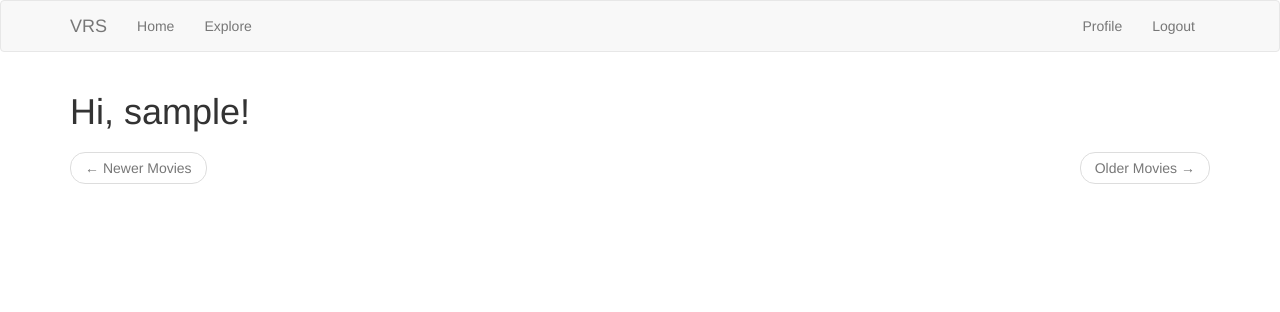
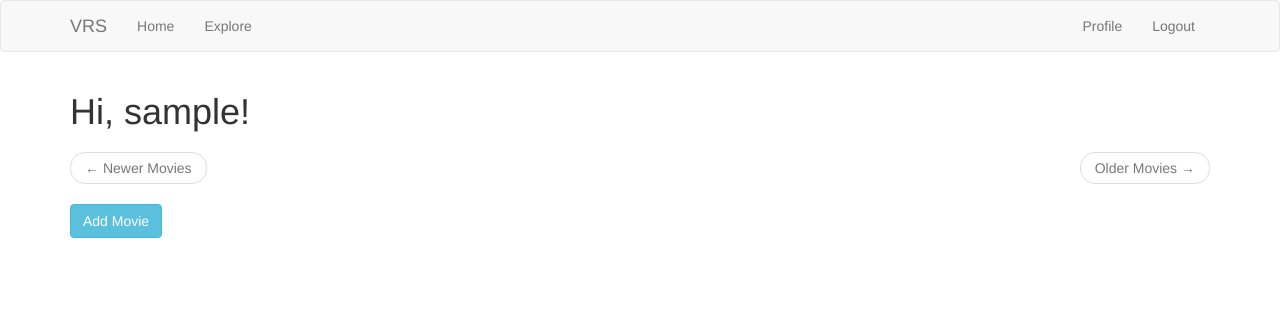
Before and after one commit to rohit-ranjan-tfj/VRS, a Flask app: page /explore in a window 1280 px wide. Shown: the top 312 px of the page. Run offline with Flask 2, Linux system fonts and the light colour scheme; the visitor is signed in with stand-in values (Sample User, id 1); data comes from the database, SQL or seed files in the repository; data that the repository does not hold is empty; some libraries are stand-ins or nearby versions.

Commit message:
Add Movie button added

```diff
--- a/app/routes.py
+++ b/app/routes.py
@@ -20,13 +20,8 @@ def before_request():
 @app.route('/index', methods=['GET', 'POST'])
 @login_required
 def index():
-    form = MovieForm()
-    if form.validate_on_submit():
-        movie = Movie(name=form.name.data,description = form.description.data, genre = form.genre.data,rating=form.rating.data,price = form.price.data,quantity=form.quantity.data, img_path=form.img_path.data)
-        db.session.add(movie)
-        db.session.commit()
-        flash('The movie is now live on the store!')
-        return redirect(url_for('index'))
+    if request.form.get('Add Movie') == 'Add Movie':
+        return redirect(url_for('add_movie'))
     page = request.args.get('page', 1, type=int)
     movies = Movie.query.order_by(Movie.timestamp.desc()).paginate(
         page, app.config['MOVIES_PER_PAGE'], False)
@@ -34,9 +29,8 @@ def index():
         if movies.has_next else None
     prev_url = url_for('explore', page=movies.prev_num) \
         if movies.has_prev else None
-    if current_user.is_authenticated and current_user.user_cat == 'user':
-        form = None
-    return render_template('index.html', title='Home', form=form,
+
+    return render_template('index.html', title='Home', form=None,
                            movies=movies.items, next_url=next_url,
                            prev_url=prev_url)
 
@@ -228,3 +222,17 @@ def unfollow(username):
         return redirect(url_for('user', username=username))
     else:
         return redirect(url_for('index'))
+
+@app.route('/add_movie', methods=['GET', 'POST'])
+@login_required
+def add_movie():
+    if request.form.get('Back to Dashboard') == 'Back to Dashboard':
+        return redirect(url_for('index'))
+    form = MovieForm()
+    if form.validate_on_submit():
+        movie = Movie(name=form.name.data,description = form.description.data, genre = form.genre.data,rating=form.rating.data,price = form.price.data,quantity=form.quantity.data, img_path=form.img_path.data)
+        db.session.add(movie)
+        db.session.commit()
+        flash('The movie is now live on the store!')
+        return redirect(url_for('add_movie'))
+    return render_template('add_movie.html', title='Home', form=form)
--- a/app/templates/index.html
+++ b/app/templates/index.html
@@ -27,4 +27,10 @@
             </li>
         </ul>
     </nav>
+
+    <form method="post" action="/">
+
+        <input type="submit" class="btn btn-info" value="Add Movie" name="Add Movie">
+
+    </form>
 {% endblock %}
```
Also changed, not shown: app/templates/add_movie.html (added, +16 -0 lines).
